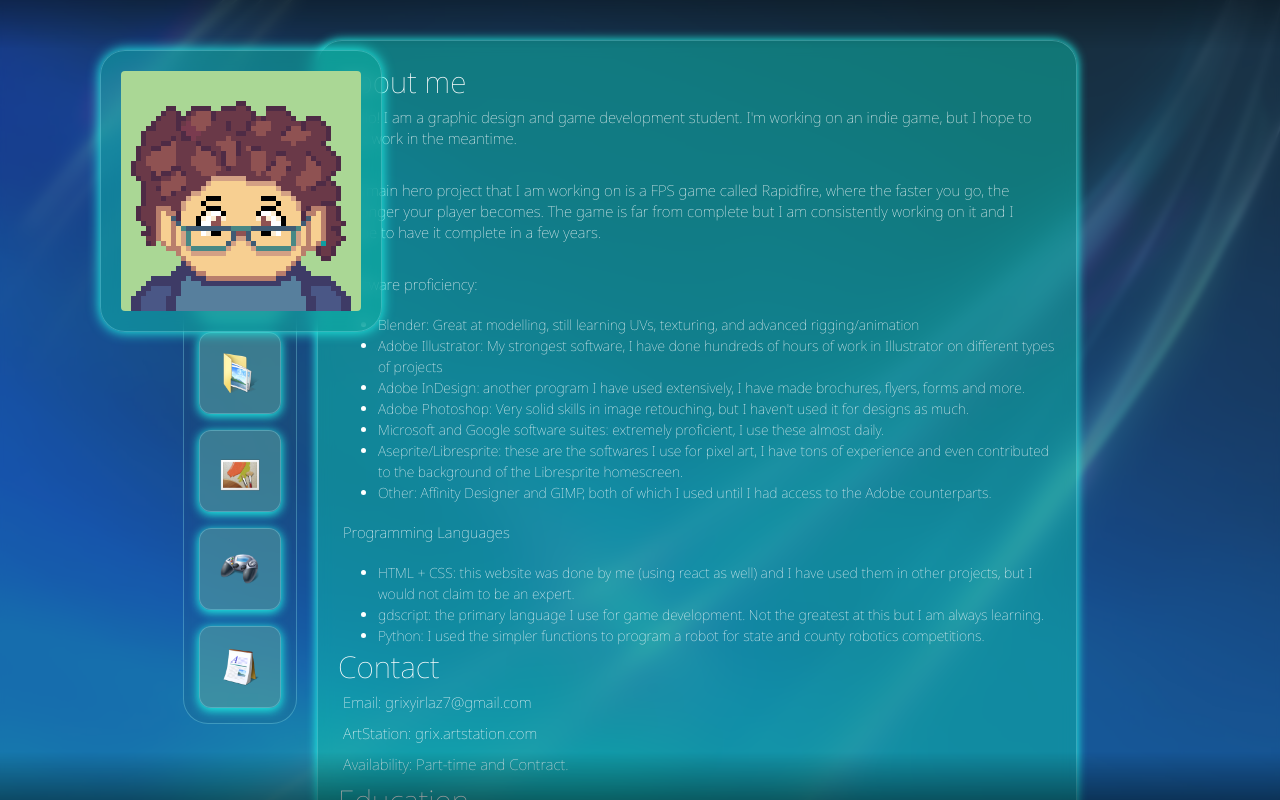
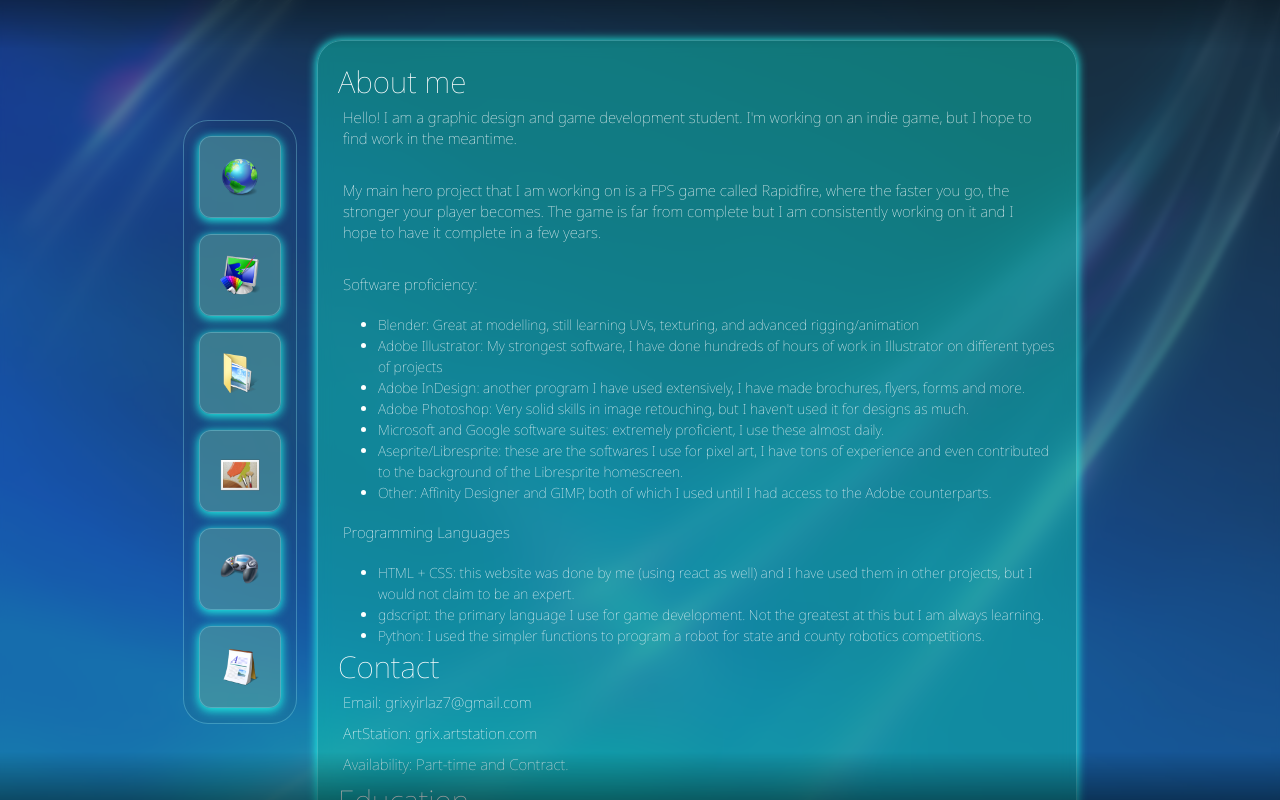
Before and after one commit to Grixtynine/DylanTranPortfolio, a React (Vite) app: page /contact in a window 1280 px wide. Built offline with nearby package versions, Linux system fonts and the light colour scheme.

Commit message:
removed picture

```diff
--- a/src/App.jsx
+++ b/src/App.jsx
@@ -871,9 +871,7 @@ function Contact() {
             </div>
             </div>
           </div>
-          <div className="PFP">
-          <img src={pfpIMG}/>
-          </div>
+
         </div>
       </div>
     </>
```
